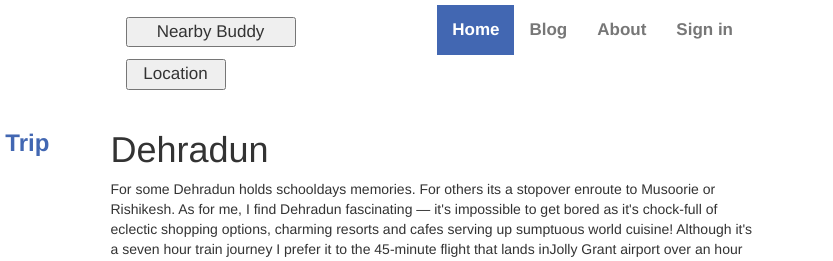
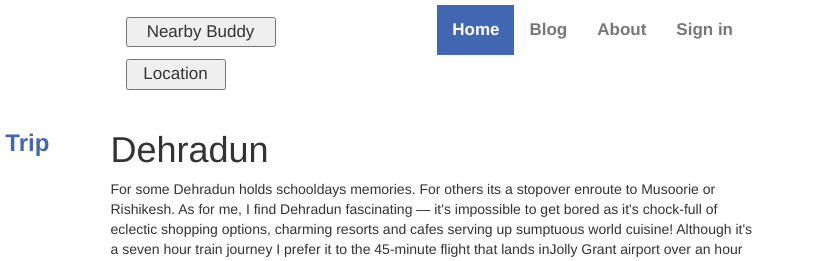
Before and after one commit to santoshsinghmehta/tripperbuddy, a plain HTML site: page index.html in a window 1280 px wide. Shown: the top 261 px of the page, 447-1280 px from the left. Drawn offline with Linux system fonts and the light colour scheme.

Commit message:
modified

```diff
--- a/index.html
+++ b/index.html
@@ -29,8 +29,8 @@
 				<div class="col-sm-7 my_menu ">
 					<nav class="navbar navbar-default">
 					<div class="navbar-header">
-						<div class="col-sm-2">
-							<button style="width: 170px;margin-top: 12px;">Nearby Buddy</button>
+						<div class="col-sm-3">
+							<button style="width: 150px;margin-top: 12px;">Nearby Buddy</button>
 							<button style="width: 100px;margin-top: 12px;">Location</button>
 				        </div>
 						<button type="button" class="navbar-toggle" data-toggle="collapse" data-target="#mynavbar">
```
